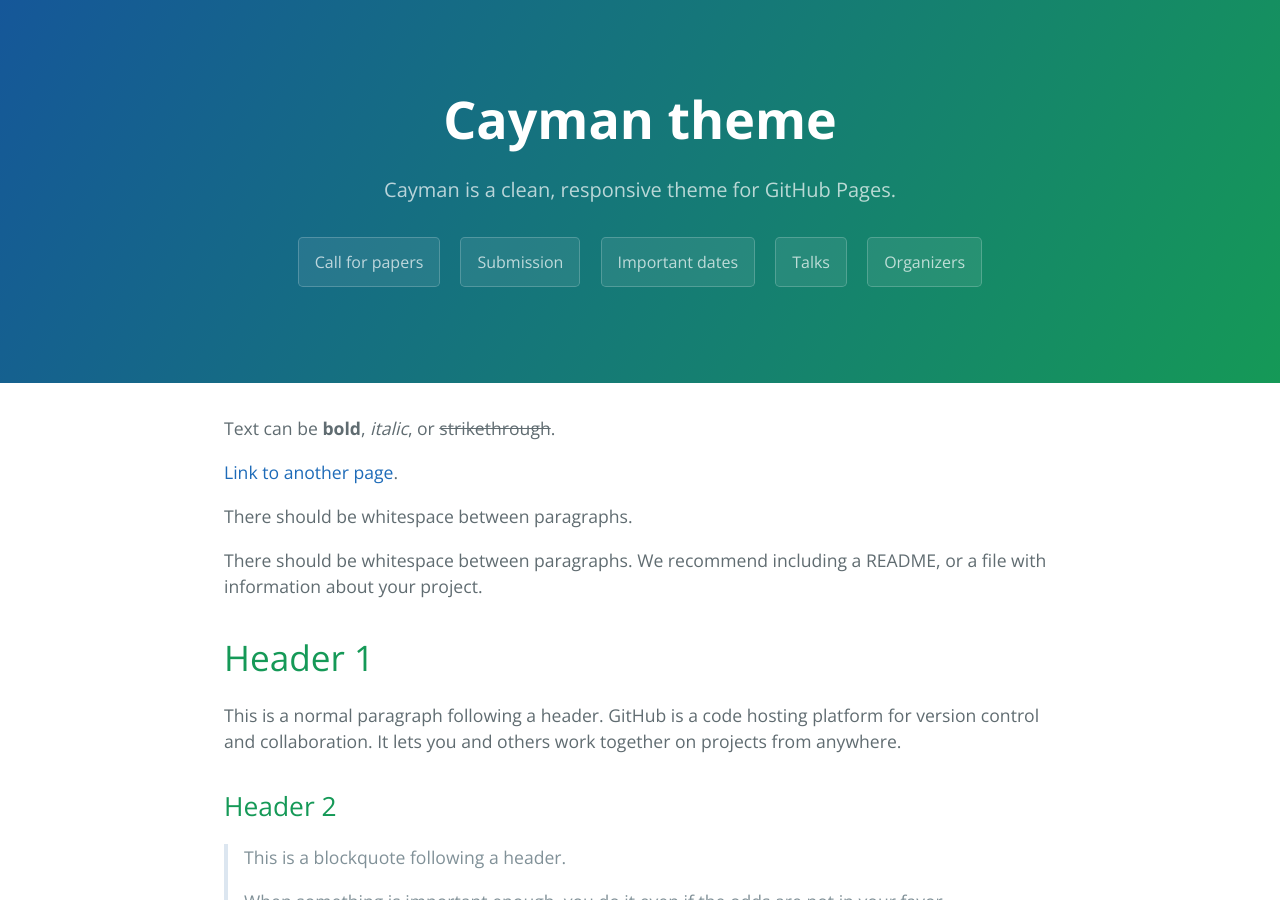
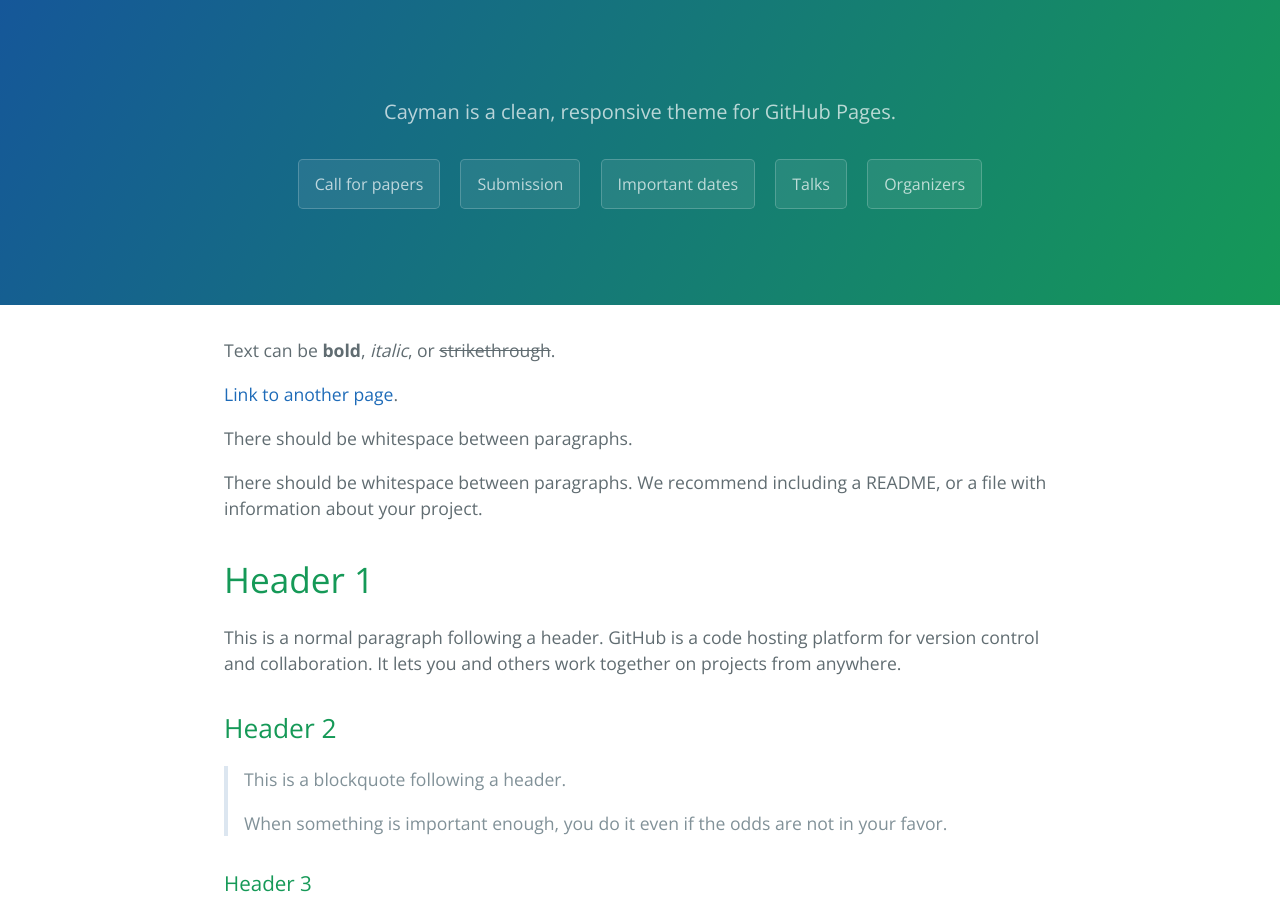
Before and after one commit to cl4real/cl4real.github.io, a Jekyll site: the page built from index.md, in a window 1280 px wide and 900 px high. Built offline with Jekyll 4.4.1, drawn with Linux system fonts in a browser that asks for light colours.

```diff
--- a/_config.yml
+++ b/_config.yml
@@ -3,3 +3,6 @@ description: Cayman is a clean, responsive theme for GitHub Pages.
 show_downloads: true
 google_analytics:
 theme: jekyll-theme-cayman
+workshop: 2nd Workshop on Novel Benchmarks and Approaches for Real-World Continual Learning
+workshop_short: CL4REAL
+conference: ICIAP 2023
--- a/_layouts/default.html
+++ b/_layouts/default.html
@@ -16,7 +16,7 @@
     <a id="skip-to-content" href="#content">Skip to the content.</a>
 
     <header class="page-header" role="banner">
-      <h1 class="project-name">{{ page.title | default: site.title | default: site.github.repository_name }}</h1>
+      <h1 class="project-name">{{ workshop }}</h1>
       <h2 class="project-tagline">{{ page.description | default: site.description | default: site.github.project_tagline }}</h2>
       <a href="index.md" class="btn">Call for papers</a>
       <a href="submission.md" class="btn">Submission</a>
```
